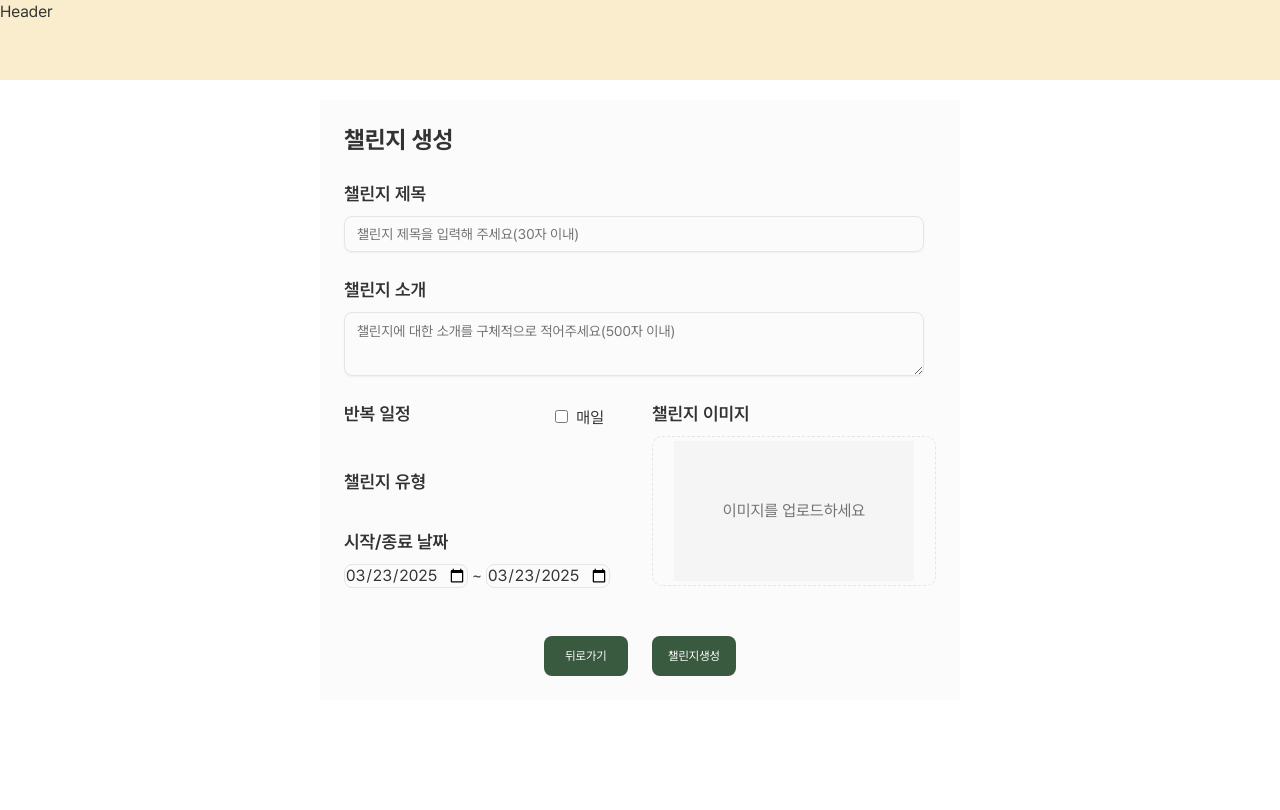
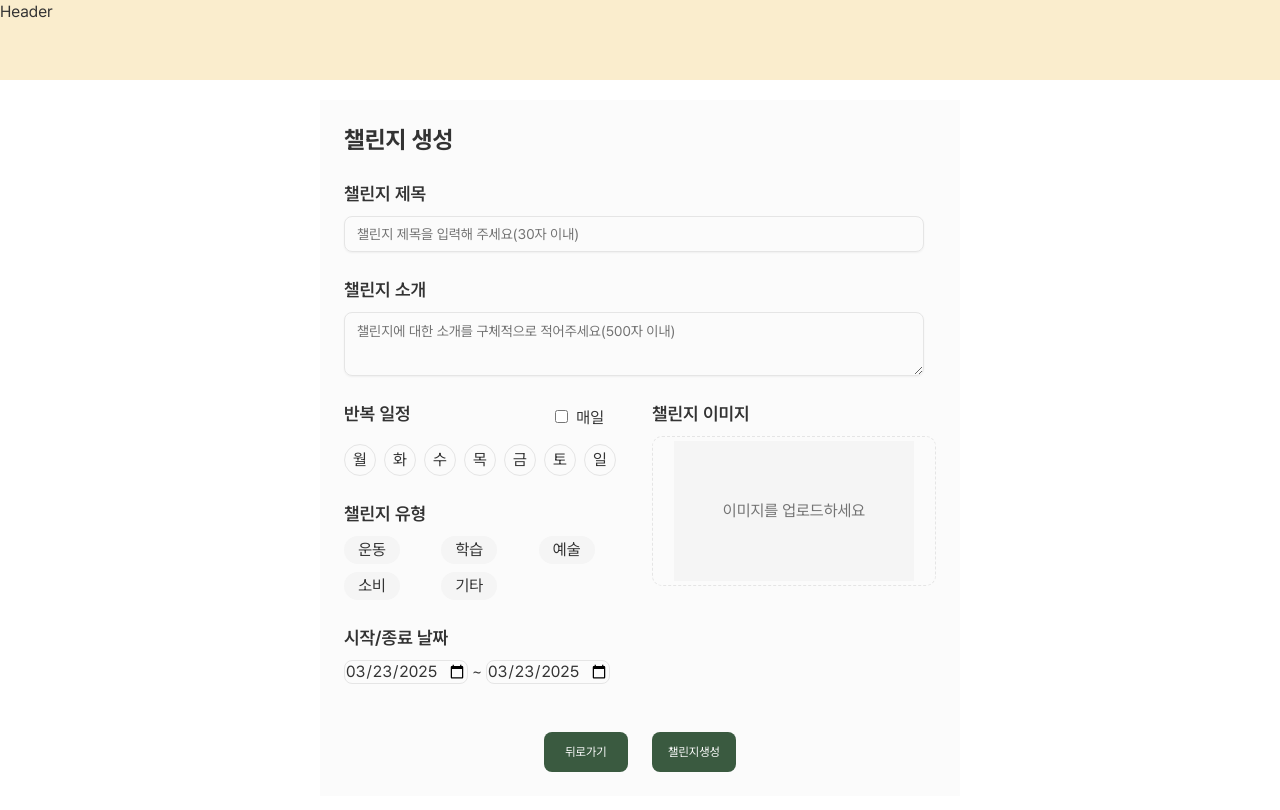
Before and after one commit to do-gather-challenge/do-gather, a Next.js app: page /challenge/post in a window 1280 px wide. Shown: the top 810 px of the page. Built offline with nearby package versions, Linux system fonts and the light colour scheme.

Commit message:
fix: hydration 문제 해결을 위한 버튼 클래스 조건 수정

```diff
--- a/src/app/(client)/challenge/post/page.tsx
+++ b/src/app/(client)/challenge/post/page.tsx
@@ -4,6 +4,7 @@ import { useEffect, useState } from 'react';
 import dynamic from 'next/dynamic';
 import { CATEGORIES, DAYS } from '@/constants/challenge.constants';
 import { Challenge } from '@/types/challenge.type';
+import { getCategoryButtonClass, getDayButtonClass } from '@/lib/utils/post.util';
 
 const Input = dynamic(() => import('@/components/ui/input').then((mod) => mod.Input), { ssr: false });
 const Textarea = dynamic(() => import('@/components/ui/textarea').then((mod) => mod.Textarea), { ssr: false });
@@ -110,20 +111,16 @@ const PostPage = () => {
               </div>
             </div>
             <div className="flex gap-2">
-              {/* {DAYS.map((day) => (
+              {DAYS.map((day) => (
                 <button
                   key={day}
                   type="button"
-                  className={`h-[32px] w-[32px] rounded-full border ${
-                    challenge.executeDays.includes(day)
-                      ? 'bg-primary border-red-700'
-                      : 'border-border hover:bg-primary hover:border-red-700'
-                  }`}
+                  className={getDayButtonClass(day, challenge.executeDays)}
                   onClick={() => handleDaySelection(day)}
                 >
                   {day}
                 </button>
-              ))} */}
+              ))}
             </div>
           </section>
 
@@ -131,20 +128,16 @@ const PostPage = () => {
           <section className="mb-6">
             <h2 className="mb-2 text-lg font-semibold">챌린지 유형</h2>
             <div className="grid grid-cols-3 gap-2">
-              {/* {CATEGORIES.map((category) => (
+              {CATEGORIES.map((category) => (
                 <button
                   key={category}
                   type="button"
-                  className={`h-[28px] w-[56px] rounded-full ${
-                    challenge.category === category
-                      ? 'border border-red-700'
-                      : 'bg-muted hover:border hover:border-red-700'
-                  }`}
+                  className={getCategoryButtonClass(category, challenge.category)}
                   onClick={() => handleCategorySelection(category)}
                 >
                   {category}
                 </button>
-              ))} */}
+              ))}
             </div>
           </section>
 
--- /dev/null
+++ b/src/lib/utils/post.util.ts
@@ -0,0 +1,35 @@
+/**
+ * 요일 버튼의 클래스 이름을 반환하는 유틸리티 함수
+ * @param day - 요일
+ * @param executeDays - 선택된 요일 배열
+ * @returns {string} - 조건에 맞는 클래스 이름
+ */
+export const getDayButtonClass = (day: string, executeDays: string[]): string => {
+  let buttonClass = 'h-[32px] w-[32px] rounded-full border';
+
+  if (executeDays.includes(day)) {
+    buttonClass += ' bg-primary border-red-700';
+  } else {
+    buttonClass += ' border-border hover:bg-primary hover:border-red-700';
+  }
+
+  return buttonClass;
+};
+
+/**
+ * 카테고리 버튼의 클래스 이름을 반환하는 유틸리티 함수
+ * @param category - 카테고리
+ * @param selectedCategory - 현재 선택된 카테고리
+ * @returns {string} - 조건에 맞는 클래스 이름
+ */
+export const getCategoryButtonClass = (category: string, selectedCategory: string): string => {
+  let buttonClass = 'h-[28px] w-[56px] rounded-full';
+
+  if (selectedCategory === category) {
+    buttonClass += ' border border-red-700';
+  } else {
+    buttonClass += ' bg-muted hover:border hover:border-red-700';
+  }
+
+  return buttonClass;
+};
```
